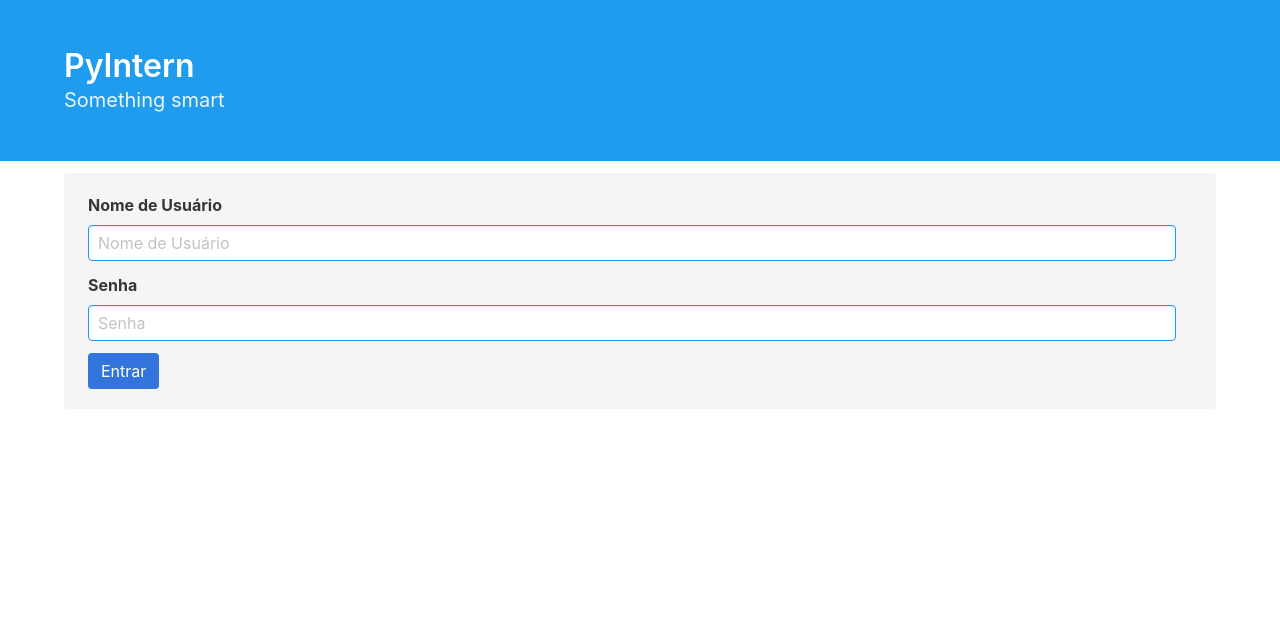
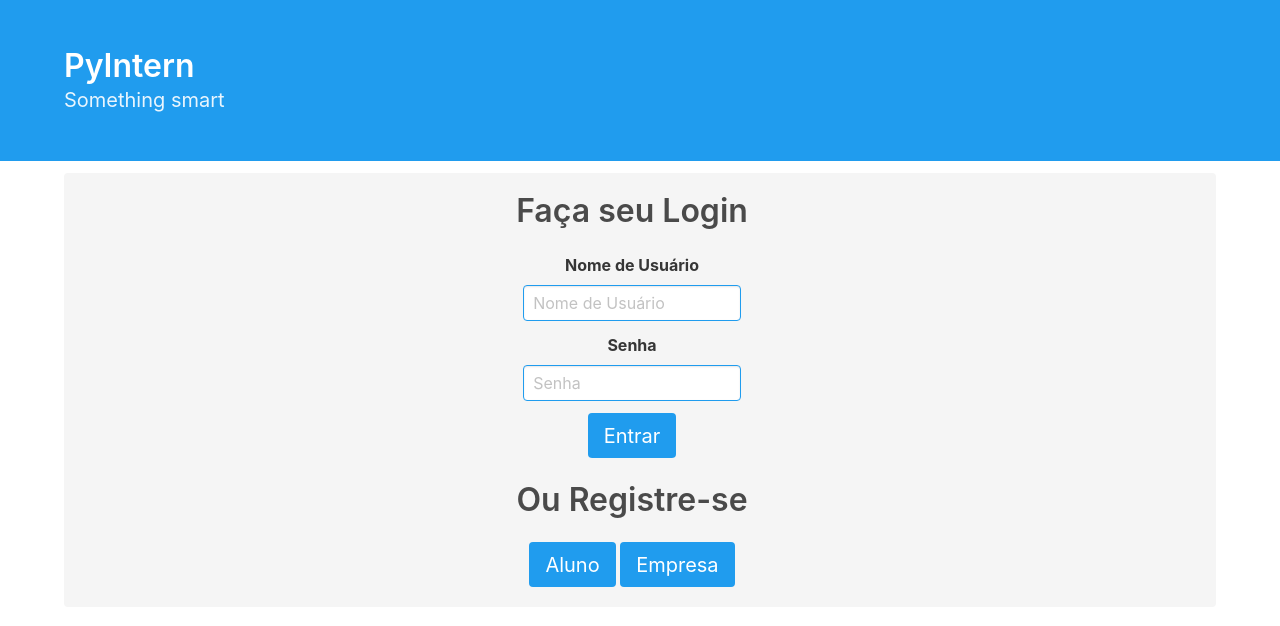
Before and after one commit to lays147/PyIntern, a Django app: page / in a window 1280 px wide. Shown: the part 52-678 px from the top of the page. Run offline with Django 3.2, Linux system fonts and the light colour scheme; parts of the project's set-up code (start-up, migrations or seed data) failed here and were passed over.

Commit message:
Improve index page
Signed-off-by: Lays Rodrigues <lays.rodrigues@kde.org>

```diff
--- a/PyIntern/PyIntern/core/templates/index.html
+++ b/PyIntern/PyIntern/core/templates/index.html
@@ -16,6 +16,7 @@
   <div class="column">
     <div class="container">
       <div class="notification">
+        <h3 class="title has-text-centered">Faça seu Login</h3>
         {% if error %}
           <div class="notification is-danger">
             Usuário ou Senha estão incorretos.
@@ -23,24 +24,30 @@
         {% endif %}
         <form action="." method="POST">
           {% csrf_token %}
-            <div class="field">
+            <div class="field has-text-centered">
               <label class="label">Nome de Usuário</label>
-              <div class="control">
-                <input name='user'class="input is-info" type="text" placeholder="Nome de Usuário">
+              <div class="control has-text-centered">
+                <input style="width:20%" name='user'class="input is-info" type="text" placeholder="Nome de Usuário">
               </div>
             </div>
-            <div class="field">
+            <div class="field has-text-centered">
               <label class="label">Senha</label>
-              <div class="control">
-                <input name='pwd' class="input is-info" type="password" placeholder="Senha">
+              <div class="control has-text-centered">
+                <input style="width:20%" name='pwd' class="input is-info" type="password" placeholder="Senha">
               </div>
             </div>
-            <div class="field is-grouped">
-              <div class="control">
-                <button class="button is-link">Entrar</button>
+            <div class="field has-text-centered">
+              <div class="control has-text-centered">
+                <button class="button is-medium is-info">Entrar</button>
               </div>
             </div>
         </form>
+        <br />
+        <h3 class="title has-text-centered">Ou Registre-se</h3>
+        <div class="field has-text-centered">
+            <a href={% url 'new_student' %} class="button is-medium is-info"> Aluno </a>
+            <a href={% url 'new_company' %} class="button is-medium is-info"> Empresa </a>
+        </div>
       </div>
     </div>
 </div>
```
